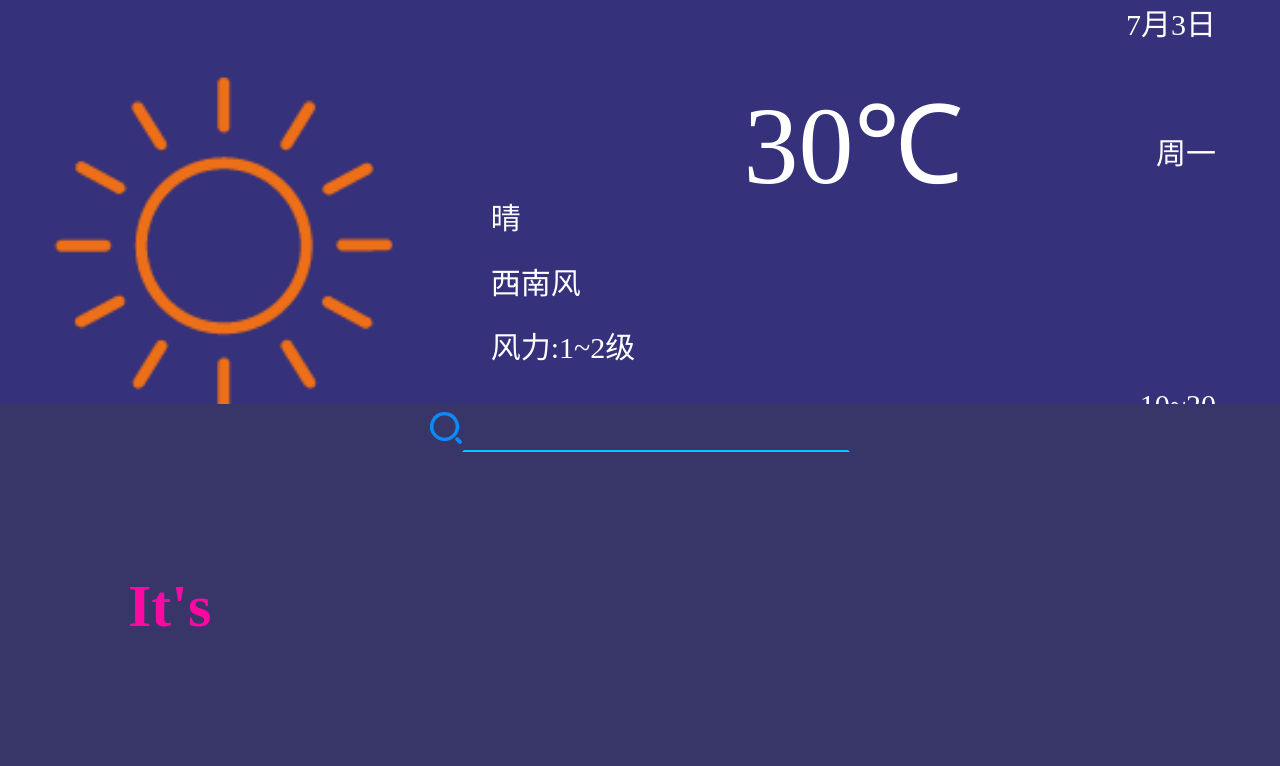
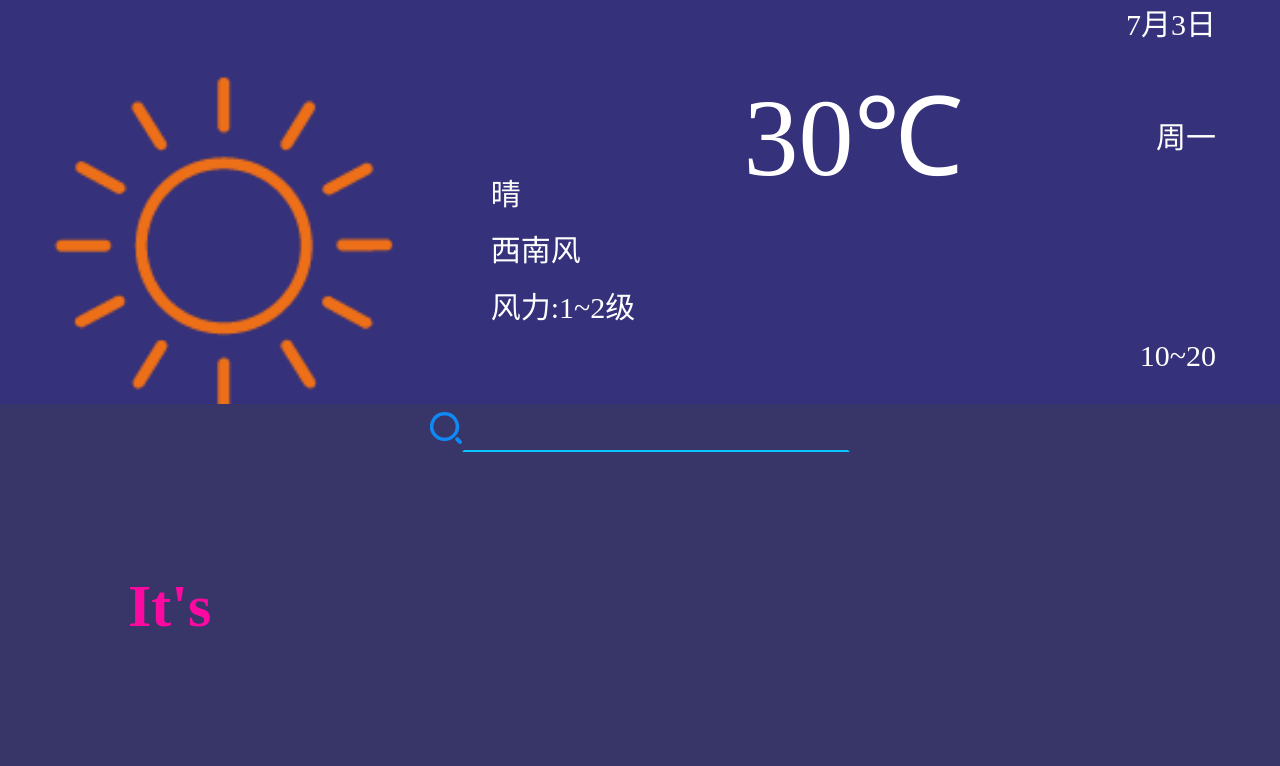
Before and after one commit to Stan1812/weather_query, a plain HTML site: page index.html in a window 1280 px wide. Shown: the top 766 px of the page. Drawn offline with Linux system fonts and the light colour scheme.

Commit message:
bug again。。

```diff
--- a/css/style.css
+++ b/css/style.css
@@ -35,7 +35,7 @@ header i{
 }
 .today-weather span{
 	display: block;
-	height: 16%;
+	height: 14%;
 	width: 85%;
 	color: white;
 	margin:0 auto;
```
